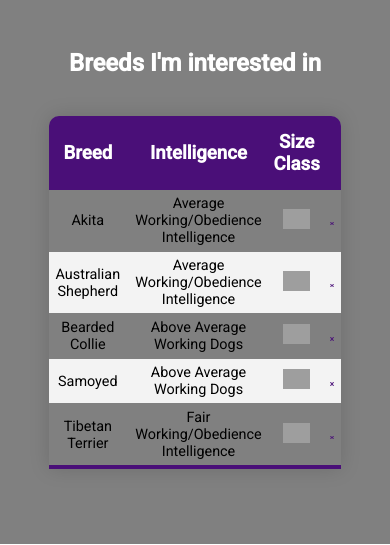
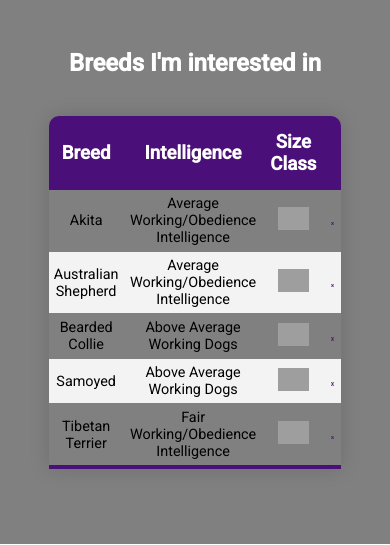
Before and after one commit to beneuq/brisbanepetrescue, a PHP site: page /favourites.php in a window 390 px wide. Shown: the part 600-1145 px from the top of the page. Run offline with PHP 8.4, Linux system fonts and the light colour scheme; a user stored in the database is signed in; data comes from the database, SQL or seed files in the repository; grey boxes are pictures that could not be loaded.

Commit message:
Update style.css

```diff
--- a/css/style.css
+++ b/css/style.css
@@ -1463,6 +1463,11 @@ h1 {
         display: none
     }
 
+    .breeds-table th {
+        padding-left: 5px;
+        padding-right: 5px;
+    }
+
     .breeds-table th:nth-child(4){
         display: none
     }
```
